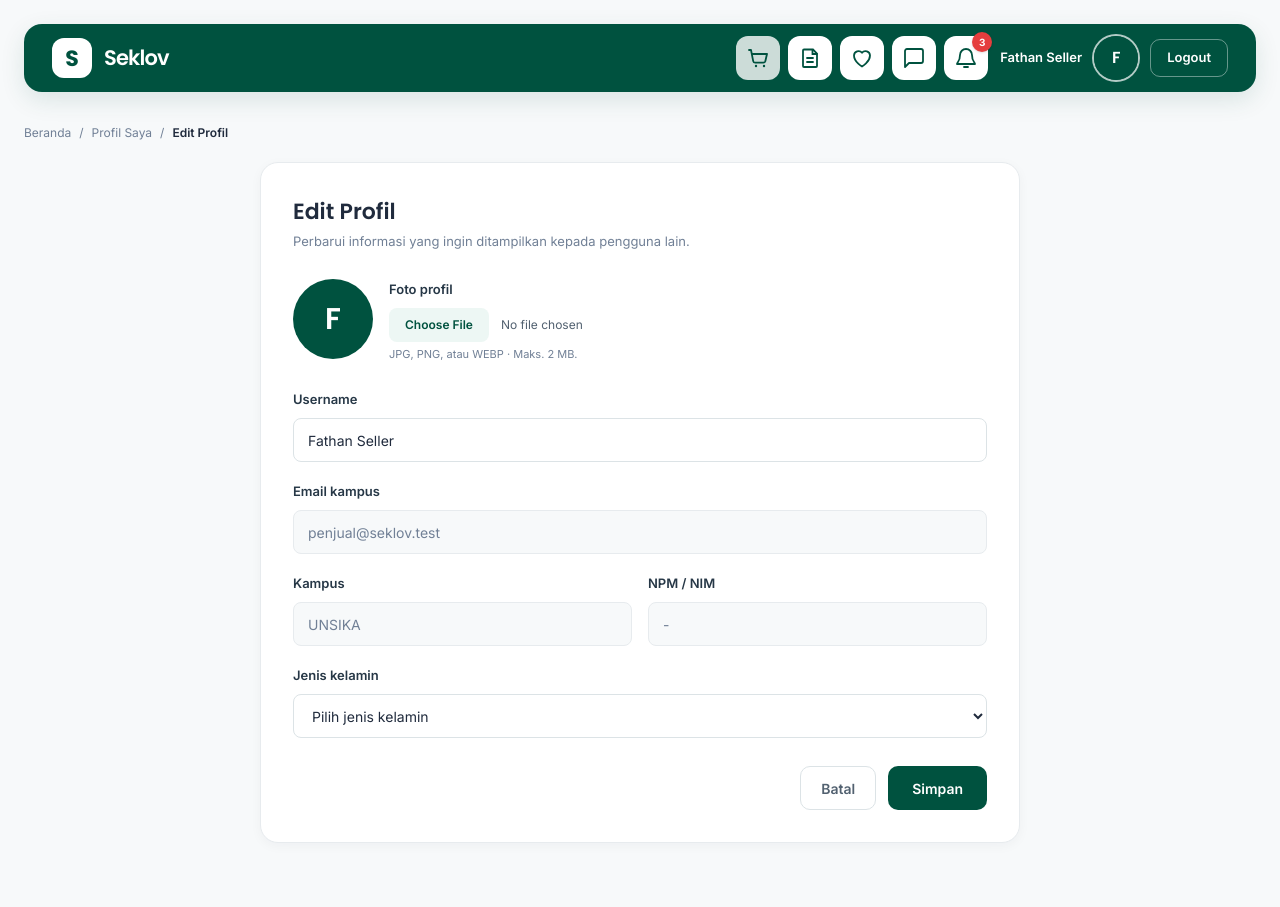
After one commit to Althafrizkys/website-preloved, a Laravel app: page /profil-saya/edit in a window 1280 px wide. The commit adds this page. Run offline with Laravel 12, Linux system fonts and the light colour scheme; a user stored in the database is signed in; data comes from the database, SQL or seed files in the repository; tables that the repository leaves empty hold one stand-in row (values such as "Sample post"); style sheets or scripts are compiled from the project's sources.

Commit message:
menambahkan fitur edit profile dan melakukan perbaikan error saat php artisan test

```diff
--- a/app/Http/Controllers/ChatController.php
+++ b/app/Http/Controllers/ChatController.php
@@ -4,6 +4,7 @@ namespace App\Http\Controllers;
 
 use App\Http\Requests\StoreMessageRequest;
 use App\Models\Conversation;
+use App\Models\Product;
 use App\Models\WishlistRequest;
 use Illuminate\Http\JsonResponse;
 use Illuminate\Http\RedirectResponse;
--- a/app/Http/Controllers/ProductController.php
+++ b/app/Http/Controllers/ProductController.php
@@ -49,7 +49,7 @@ class ProductController extends Controller
         $product->load([
             'media',
             'category',
-            'seller:user_id,name,campus,cohort',
+            'seller:user_id,name,campus,cohort,profile_photo',
         ]);
 
         $relatedProducts = Product::query()
--- a/app/Http/Controllers/ProfileController.php
+++ b/app/Http/Controllers/ProfileController.php
@@ -6,9 +6,47 @@ use App\Models\User;
 use Illuminate\Contracts\View\View;
 use Illuminate\Http\RedirectResponse;
 use Illuminate\Http\Request;
+use Illuminate\Support\Facades\Storage;
+use Illuminate\Validation\Rule;
+use RuntimeException;
 
 class ProfileController extends Controller
 {
+    public function edit(Request $request): View
+    {
+        return view('profile.edit', ['user' => $request->user()]);
+    }
+
+    public function update(Request $request): RedirectResponse
+    {
+        $data = $request->validate([
+            'name' => ['required', 'string', 'max:255'],
+            'gender' => ['nullable', Rule::in(['Laki-laki', 'Perempuan'])],
+            'profile_photo' => ['nullable', 'image', 'mimes:jpg,jpeg,png,webp', 'max:2048'],
+        ]);
+
+        $user = $request->user();
+        $oldPhoto = $user->profile_photo;
+
+        if ($request->hasFile('profile_photo')) {
+            $photoPath = $request->file('profile_photo')->store('profiles', 'public');
+
+            if (! is_string($photoPath)) {
+                throw new RuntimeException('Foto profil gagal disimpan.');
+            }
+
+            $data['profile_photo'] = $photoPath;
+        }
+
+        $user->update($data);
+
+        if (isset($data['profile_photo']) && $oldPhoto) {
+            Storage::disk('public')->delete($oldPhoto);
+        }
+
+        return redirect()->route('profile.me')->with('success', 'Profil berhasil diperbarui.');
+    }
+
     public function me(Request $request): View
     {
         return $this->render($request, $request->user());
--- a/app/Models/User.php
+++ b/app/Models/User.php
@@ -27,6 +27,8 @@ class User extends Authenticatable
         'npm',
         'campus',
         'cohort',
+        'gender',
+        'profile_photo',
         'password',
     ];
 
--- a/resources/views/components/navbar.blade.php
+++ b/resources/views/components/navbar.blade.php
@@ -77,6 +77,7 @@
             @if (auth()->user()->isAdmin())
                 <a href="{{ route('admin.dashboard') }}" class="rounded-[10px] bg-white/10 px-3 py-2 text-[13px] font-semibold hover:bg-white/20 sm:px-4">Dashboard Admin</a>
             @endif
+            <span class="hidden max-w-[140px] truncate text-[13px] font-semibold text-white sm:block">{{ auth()->user()->name }}</span>
            <a href="{{ route('profile.me') }}" title="Profil saya" aria-label="Profil saya" class="shrink-0 rounded-full ring-2 ring-white/70 transition hover:ring-white">
     <x-avatar :user="auth()->user()" size="size-10 sm:size-11" text="text-base" />
 </a>
--- a/resources/views/components/profile-header.blade.php
+++ b/resources/views/components/profile-header.blade.php
@@ -24,7 +24,10 @@
     </div>
 
     @if ($isOwner)
-        <a href="{{ route('products.create') }}" class="inline-flex h-11 items-center justify-center rounded-[10px] bg-[#00523f] px-6 text-[14px] font-semibold text-white transition hover:bg-[#006c52]">+ Jual Barang</a>
+        <div class="flex flex-wrap gap-3">
+            <a href="{{ route('profile.edit') }}" class="inline-flex h-11 items-center justify-center rounded-[10px] border border-[#00523f] px-5 text-[14px] font-semibold text-[#00523f] transition hover:bg-[#edf7f4]">Edit Profil</a>
+            <a href="{{ route('products.create') }}" class="inline-flex h-11 items-center justify-center rounded-[10px] bg-[#00523f] px-6 text-[14px] font-semibold text-white transition hover:bg-[#006c52]">+ Jual Barang</a>
+        </div>
     @else
         <button type="button" disabled title="Chat dari profil segera hadir" class="inline-flex h-11 cursor-not-allowed items-center justify-center gap-2 rounded-[10px] bg-[#00523f] px-6 text-[14px] font-semibold text-white opacity-60">
             <svg class="size-5" viewBox="0 0 24 24" fill="none" aria-hidden="true">
--- a/resources/views/products/show.blade.php
+++ b/resources/views/products/show.blade.php
@@ -159,7 +159,11 @@
 
             <section class="mt-5 flex flex-col gap-4 rounded-[12px] border border-[#e5e9ed] bg-white p-4 shadow-[0_2px_8px_rgba(22,34,48,0.025)] sm:flex-row sm:items-center sm:justify-between sm:px-4 sm:py-3" aria-label="Informasi penjual">
                 <div class="flex min-w-0 items-center gap-3">
-                    <div class="grid size-14 shrink-0 place-items-center overflow-hidden rounded-full bg-[#e9d8e6] font-['Poppins'] text-[17px] font-semibold text-[#00523f]" aria-hidden="true">{{ $sellerInitial }}</div>
+                    @if ($product->seller)
+                        <x-avatar :user="$product->seller" size="size-14" text="text-[17px]" />
+                    @else
+                        <div class="grid size-14 shrink-0 place-items-center overflow-hidden rounded-full bg-[#e9d8e6] font-['Poppins'] text-[17px] font-semibold text-[#00523f]" aria-hidden="true">{{ $sellerInitial }}</div>
+                    @endif
                     <div class="min-w-0">
                         <div class="flex flex-wrap items-center gap-2">
                             <p class="truncate text-[13px] font-semibold text-[#263746]">{{ $sellerName }}</p>
--- /dev/null
+++ b/resources/views/profile/edit.blade.php
@@ -0,0 +1,76 @@
+<x-layouts.app title="Edit Profil">
+    <nav class="mb-5 flex items-center gap-2 text-[12px] text-[#718096]" aria-label="Breadcrumb">
+        <a href="{{ route('home') }}" class="hover:text-[#00523f]">Beranda</a>
+        <span aria-hidden="true">/</span>
+        <a href="{{ route('profile.me') }}" class="hover:text-[#00523f]">Profil Saya</a>
+        <span aria-hidden="true">/</span>
+        <span class="font-semibold text-[#202b3d]">Edit Profil</span>
+    </nav>
+
+    <section class="mx-auto max-w-[760px] rounded-[18px] border border-[#e7ebee] bg-white p-5 shadow-[0_3px_12px_rgba(22,34,48,0.04)] sm:p-8">
+        <div class="mb-6">
+            <h1 class="font-['Poppins'] text-[22px] font-semibold text-[#202b3d]">Edit Profil</h1>
+            <p class="mt-1 text-[13px] text-[#718096]">Perbarui informasi yang ingin ditampilkan kepada pengguna lain.</p>
+        </div>
+
+        @if ($errors->any())
+            <div role="alert" class="mb-5 rounded-[10px] border border-[#f1caca] bg-[#fff5f5] p-4 text-[13px] text-[#9b3434]">
+                Periksa kembali isian yang ditandai.
+            </div>
+        @endif
+
+        <form method="POST" action="{{ route('profile.update') }}" enctype="multipart/form-data">
+            @csrf
+            @method('PUT')
+
+            <div class="mb-6 flex items-center gap-4">
+                <x-avatar :user="$user" size="size-20" text="text-3xl" />
+                <div class="min-w-0 flex-1">
+                    <label for="profile_photo" class="text-[13px] font-semibold text-[#263746]">Foto profil</label>
+                    <input id="profile_photo" name="profile_photo" type="file" accept=".jpg,.jpeg,.png,.webp,image/jpeg,image/png,image/webp" class="mt-2 block w-full text-[12px] text-[#526170] file:mr-3 file:rounded-[8px] file:border-0 file:bg-[#edf7f4] file:px-4 file:py-2 file:font-semibold file:text-[#00523f]">
+                    <p class="mt-1 text-[11px] text-[#718096]">JPG, PNG, atau WEBP · Maks. 2 MB.</p>
+                    @error('profile_photo') <p class="mt-1 text-[12px] text-red-600">{{ $message }}</p> @enderror
+                </div>
+            </div>
+
+            <div class="space-y-4">
+                <div>
+                    <label for="name" class="text-[13px] font-semibold text-[#263746]">Username</label>
+                    <input id="name" name="name" type="text" maxlength="255" value="{{ old('name', $user->name) }}" required class="mt-2 block min-h-11 w-full rounded-[8px] border border-[#dce3e6] px-3.5 text-[14px] outline-none focus:border-[#00523f] focus:ring-2 focus:ring-[#00523f]/10">
+                    @error('name') <p class="mt-1 text-[12px] text-red-600">{{ $message }}</p> @enderror
+                </div>
+
+                <div>
+                    <label for="email" class="text-[13px] font-semibold text-[#263746]">Email kampus</label>
+                    <input id="email" type="email" value="{{ $user->email }}" readonly class="mt-2 block min-h-11 w-full rounded-[8px] border border-[#e7ebee] bg-[#f7f9fa] px-3.5 text-[14px] text-[#718096]">
+                </div>
+
+                <div class="grid gap-4 sm:grid-cols-2">
+                    <div>
+                        <label for="campus" class="text-[13px] font-semibold text-[#263746]">Kampus</label>
+                        <input id="campus" type="text" value="{{ $user->campus }}" readonly class="mt-2 block min-h-11 w-full rounded-[8px] border border-[#e7ebee] bg-[#f7f9fa] px-3.5 text-[14px] text-[#718096]">
+                    </div>
+                    <div>
+                        <label for="npm" class="text-[13px] font-semibold text-[#263746]">NPM / NIM</label>
+                        <input id="npm" type="text" value="{{ $user->npm ?: '-' }}" readonly class="mt-2 block min-h-11 w-full rounded-[8px] border border-[#e7ebee] bg-[#f7f9fa] px-3.5 text-[14px] text-[#718096]">
+                    </div>
+                </div>
+
+                <div>
+                    <label for="gender" class="text-[13px] font-semibold text-[#263746]">Jenis kelamin</label>
+                    <select id="gender" name="gender" class="mt-2 block min-h-11 w-full rounded-[8px] border border-[#dce3e6] bg-white px-3.5 text-[14px] outline-none focus:border-[#00523f] focus:ring-2 focus:ring-[#00523f]/10">
+                        <option value="">Pilih jenis kelamin</option>
+                        <option value="Laki-laki" @selected(old('gender', $user->gender) === 'Laki-laki')>Laki-laki</option>
+                        <option value="Perempuan" @selected(old('gender', $user->gender) === 'Perempuan')>Perempuan</option>
+                    </select>
+                    @error('gender') <p class="mt-1 text-[12px] text-red-600">{{ $message }}</p> @enderror
+                </div>
+            </div>
+
+            <div class="mt-7 flex flex-wrap justify-end gap-3">
+                <a href="{{ route('profile.me') }}" class="inline-flex h-11 items-center justify-center rounded-[10px] border border-[#dce3e6] px-5 text-[14px] font-semibold text-[#526170] transition hover:bg-[#f7f9fa]">Batal</a>
+                <button type="submit" class="inline-flex h-11 items-center justify-center rounded-[10px] bg-[#00523f] px-6 text-[14px] font-semibold text-white transition hover:bg-[#006c52]">Simpan</button>
+            </div>
+        </form>
+    </section>
+</x-layouts.app>
--- a/routes/web.php
+++ b/routes/web.php
@@ -182,6 +182,8 @@ Route::get('/toko/{user}', [\App\Http\Controllers\ProfileController::class, 'sho
 
 Route::middleware('auth')->group(function () {
     Route::get('/profil-saya', [\App\Http\Controllers\ProfileController::class, 'me'])->name('profile.me');
+    Route::get('/profil-saya/edit', [\App\Http\Controllers\ProfileController::class, 'edit'])->name('profile.edit');
+    Route::put('/profil-saya', [\App\Http\Controllers\ProfileController::class, 'update'])->name('profile.update');
 
     Route::get('/wishlist/buat', [\App\Http\Controllers\WishlistController::class, 'create'])->name('wishlist.create');
     Route::post('/wishlist', [\App\Http\Controllers\WishlistController::class, 'store'])->name('wishlist.store');
```
Also changed, not shown: tests/Feature/ProductUploadTest.php (+4 -1 lines), tests/Feature/ProfileUpdateTest.php (added, +81 -0 lines), database/migrations/2026_11_27_140000_add_gender_to_users_table.php (added).
